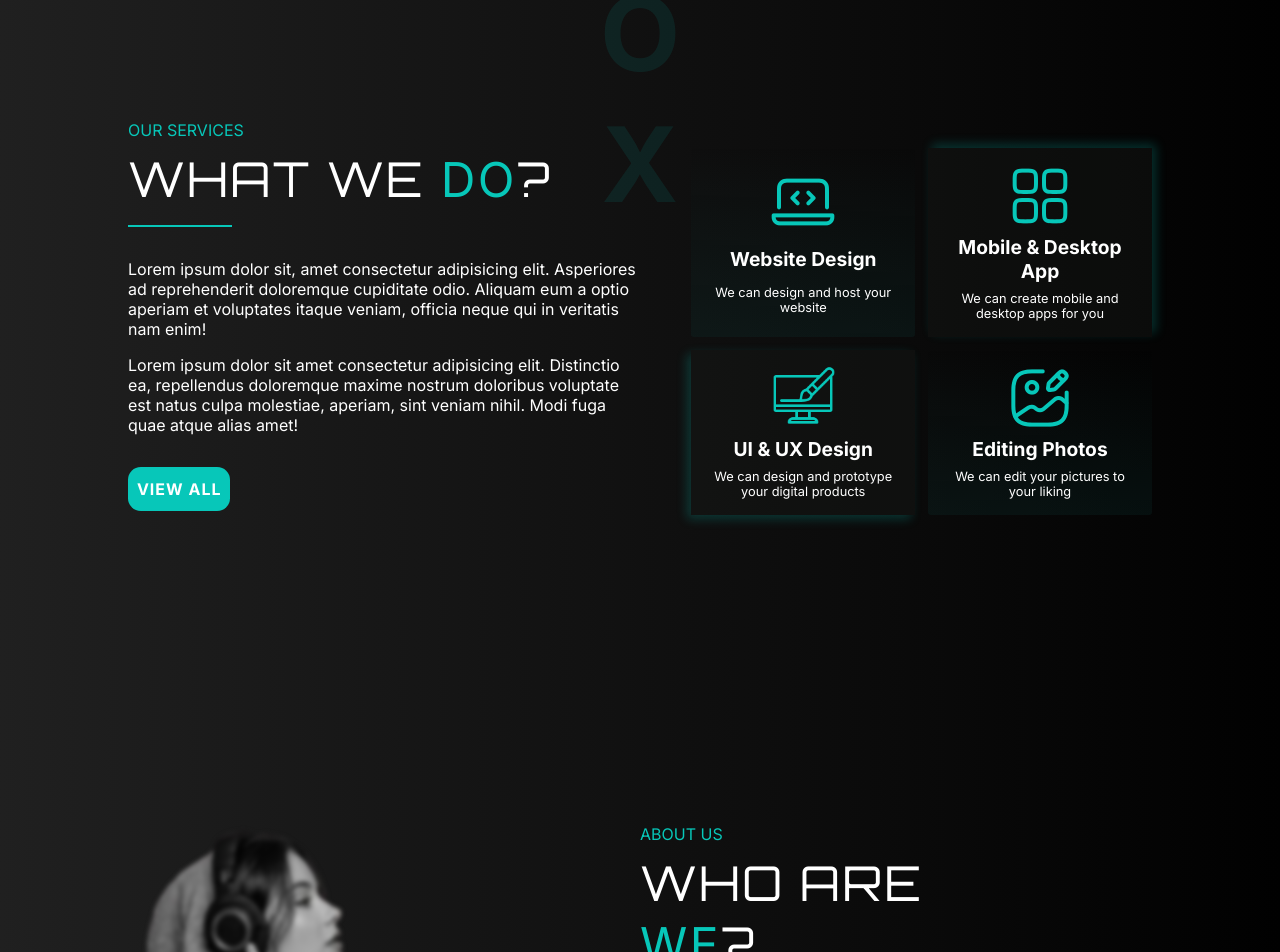
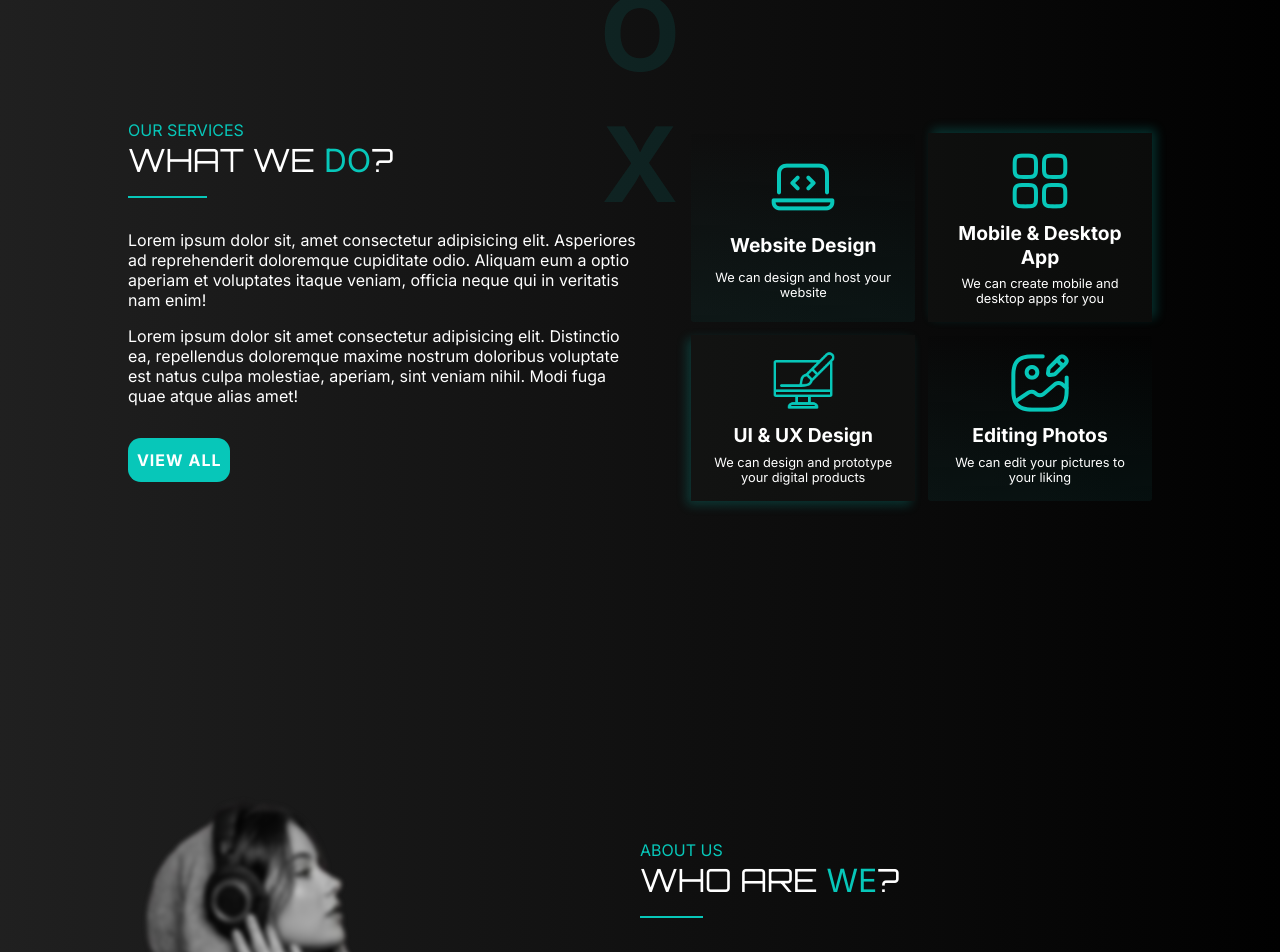
Before and after one commit to kgauhelo-tech/react-ui-challenge, a React (Vite) app: page / in a window 1280 px wide. Shown: the part 593-1545 px from the top of the page. Built offline with nearby package versions, Linux system fonts and the light colour scheme.

Commit message:
Reduced the section heading sizes > > The heading font sizes were equal to that of the title: 3 rem, I c hanged the heading id from title to heading.

```diff
--- a/package.json
+++ b/package.json
@@ -11,7 +11,8 @@
   },
   "dependencies": {
     "react": "^19.2.8",
-    "react-dom": "^19.2.8"
+    "react-dom": "^19.2.8",
+    "reicon-react": "^1.2.6"
   },
   "devDependencies": {
     "@eslint/js": "^10.0.1",
--- a/src/App.css
+++ b/src/App.css
@@ -56,7 +56,6 @@
 }
 
 header {
-  /* position: relative; */
   color: var(--special-text);
   display: flex;
   flex-direction: row;
@@ -84,9 +83,7 @@ header {
   flex-direction: row;
   align-items: center;
   list-style-type: none;
-  gap: 3.5em;
-  /* display: none; */
-  /*  EDIT this line*/
+  gap: 2em;
 }
 
 #links ul li a {
@@ -198,9 +195,17 @@ main {
   }
 }
 
+.line-1 {
+  border: 1px solid var(--special-text);
+  width: 20%;
+  margin: 2vh 0 4vh 0;
+  @media (max-width: 780px) {
+    margin: 5vh 0 3vh 0;
+  }
+}
 .line {
   border: 1px solid var(--special-text);
-  width: 20%;
+  width: 15%;
   margin: 2vh 0 4vh 0;
   @media (max-width: 780px) {
     margin: 5vh 0 3vh 0;
@@ -226,12 +231,23 @@ main {
   letter-spacing: 0.05em;
   font-family: "Orbitron", sans-serif;
   font-weight: 400;
-  margin-top: 1vh;
   @media (max-width: 780px) {
     margin-top: 2vh;
   }
   @media (max-width: 425px) {
     font-size: 2rem;
+  }
+}
+
+.heading {
+  font-size: 2rem;
+  font-family: "Orbitron", sans-serif;
+  font-weight: 400;
+  @media (max-width: 780px) {
+    margin-top: 2vh;
+  }
+  @media (max-width: 425px) {
+    font-size: 1.5rem;
   }
 }
 
@@ -265,7 +281,7 @@ button:hover {
   align-items: center;
   margin: 26vh 0 10vh 0;
   flex-wrap: wrap;
-  align-items: center; /* Last edit. Laptop view 1440 */
+  align-items: center;
 }
 
 .left-services {
@@ -307,7 +323,6 @@ button:hover {
     justify-items: center;
     gap: 2em;
     margin: 0 auto;
-    /* margin-bottom: 5vh; */
   }
   @media (max-width: 320px) {
     display: grid;
--- a/src/App.tsx
+++ b/src/App.tsx
@@ -42,7 +42,7 @@ function App() {
   return (
     <>
       <div id="container">
-        <div className="background-text">
+        <div className={isOpen ? "blur background-text" : "background-text"}>
           <h1>H</h1>
           <h1>Y</h1>
           <h1>K</h1>
@@ -149,7 +149,7 @@ function App() {
           <div id="services" className="services-section">
             <div className="left-services">
               <p className="special">OUR SERVICES</p>
-              <h2 className="title">
+              <h2 className="heading">
                 WHAT WE <span className="special">DO</span>?
                 <hr className="line" />
               </h2>
@@ -211,7 +211,7 @@ function App() {
 
             <div className="right-about">
               <p className="special">ABOUT US</p>
-              <h2 className="title">
+              <h2 className="heading">
                 WHO ARE <span className="special">WE</span>?
               </h2>
               <hr className="line" />
```
Also changed, not shown: For Review.txt (added), 1 other file (tests, documents, lock files or other folders).
